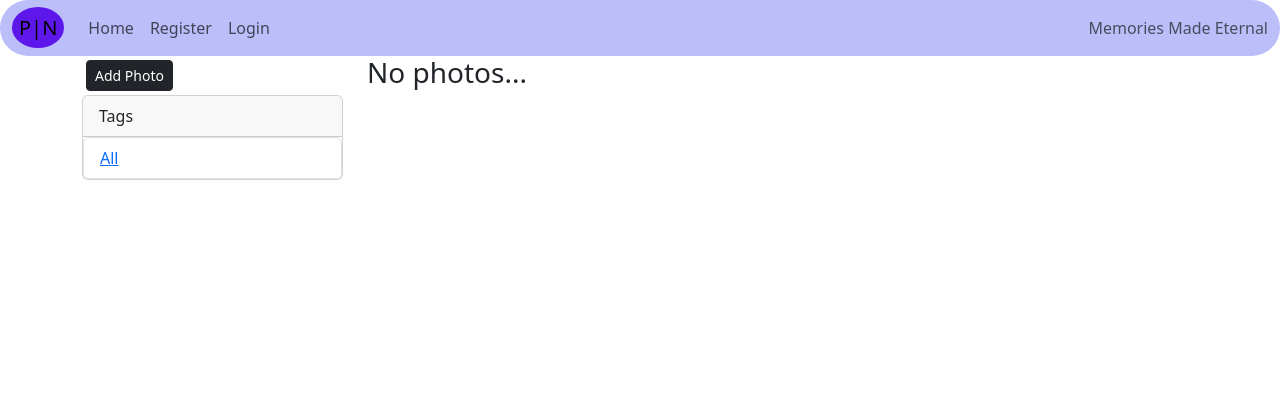
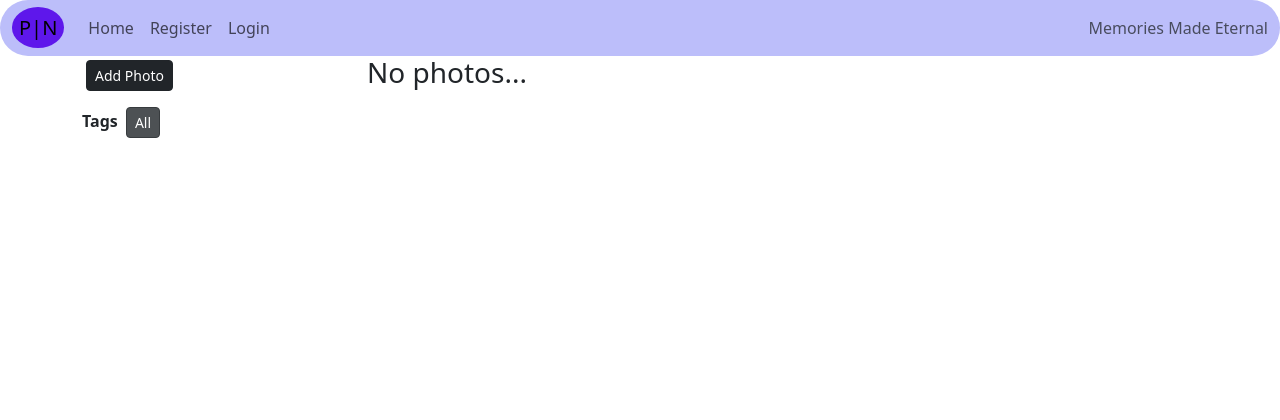
Before and after one commit to MoEssa1/PhotoNest, a Django app: template album/templates/album/welcome_page.html in a window 1280 px wide. Shown: the top 420 px of the page. Run offline with Django 3.2, Linux system fonts and the light colour scheme; the template is opened without the code that fills it, so the values that code supplies are empty.

Commit message:
Added if statement to welcomepage function so i can use the tags to filter the photos

```diff
--- a/album/templates/album/photo.html
+++ b/album/templates/album/photo.html
@@ -8,7 +8,7 @@
             <a href="{% url 'welcome' %}" class="btn btn-dark my-3">Go Back</a>
 
             <div class="photo-container">
-                <img style="max-width: 100%; max-height: 100%;" src="{{photo.image.url}}">
+                <img style="max-width: 100%; max-height: 80%;" src="{{photo.image.url}}">
 
                 <p>{{photo.caption}}</p>
 
--- a/album/templates/album/welcome_page.html
+++ b/album/templates/album/welcome_page.html
@@ -9,26 +9,19 @@
             <p>Hello {{request.user}}</p>
             {% endif %}
             <a href="{% url 'add' %}" class="btn btn-dark btn-block btn-sm m-1">Add Photo</a>
-            <div class="card">
-                <div class="card-header">
-                    Tags
-                </div>
-                <ul class="list-group flex-fill">
-                    <li class="list-group-item col-12">
-                        <a href="#">All</a>
-                    </li>
-                    {% for tag in tags %}
-                    <li class=" list-group-item">
-                        <a href="#">
-                            {{ tag.name }}
-                        </a>
-                    </li>
-                    {% endfor %}
+            <div class="mt-2">
+                <strong>Tags</strong>
+                <a href="{% url 'welcome' %}" class="btn btn-dark btn-block btn-sm m-1 {% if not selected_tag %}active{% endif %}">All</a>
+            </div>
+            {% for tag in tags %}
 
-                </ul>
+                <a class='btn btn-dark btn-sm m-1 {% if selected_tag and tag.name == selected_tag.name %}active{% endif %}' href="{% url 'photos_by_tag' tag.name %}">
+                    {{ tag.name }}
+                </a>
 
-            </div>
+            {% endfor %}
         </div>
+
         <div class="col-md-9">
             <div class="row">
                 {% if photos %}
--- a/album/urls.py
+++ b/album/urls.py
@@ -6,6 +6,7 @@
 urlpatterns = [
     path('', views.HomePage, name='home'),
     path('welcome/', views.WelcomePage, name='welcome'),
+    path('welcome/tag/<str:tag_name>/', views.WelcomePage, name='photos_by_tag'),
     path('photo/<int:id>/', views.viewPhoto, name='photo'),
     path('add/', views.addPhoto, name='add'),
     path('photo/<int:id>/edit/', views.updatePhoto, name='update'),
```
Also changed, not shown: album/views.py (+18 -3 lines).
